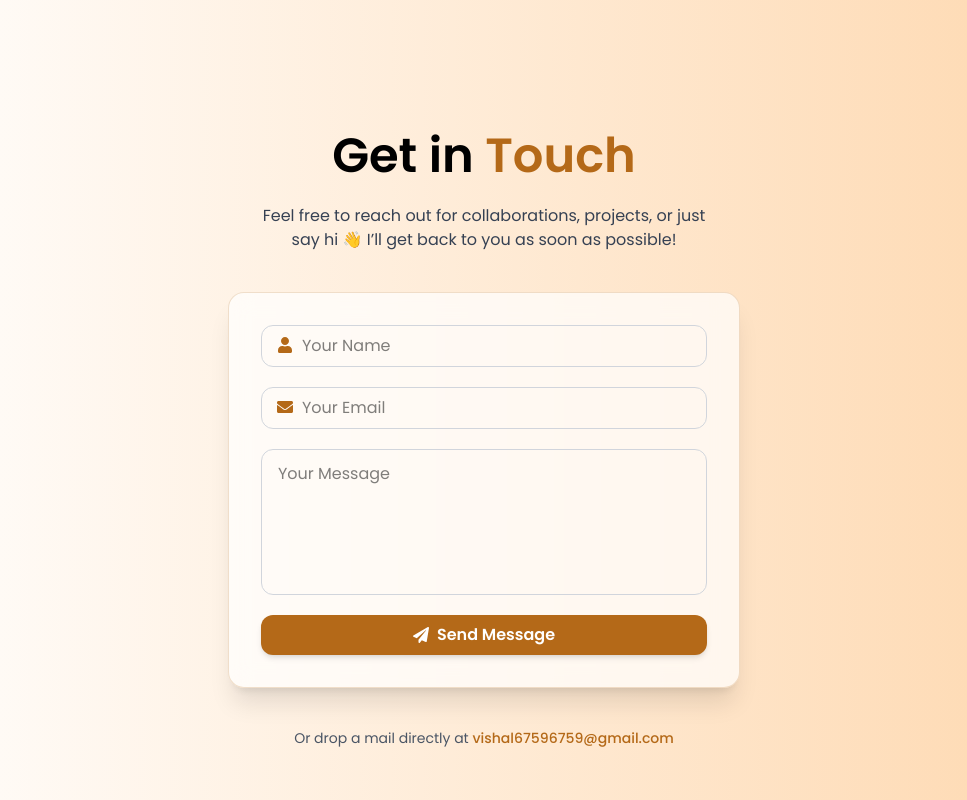
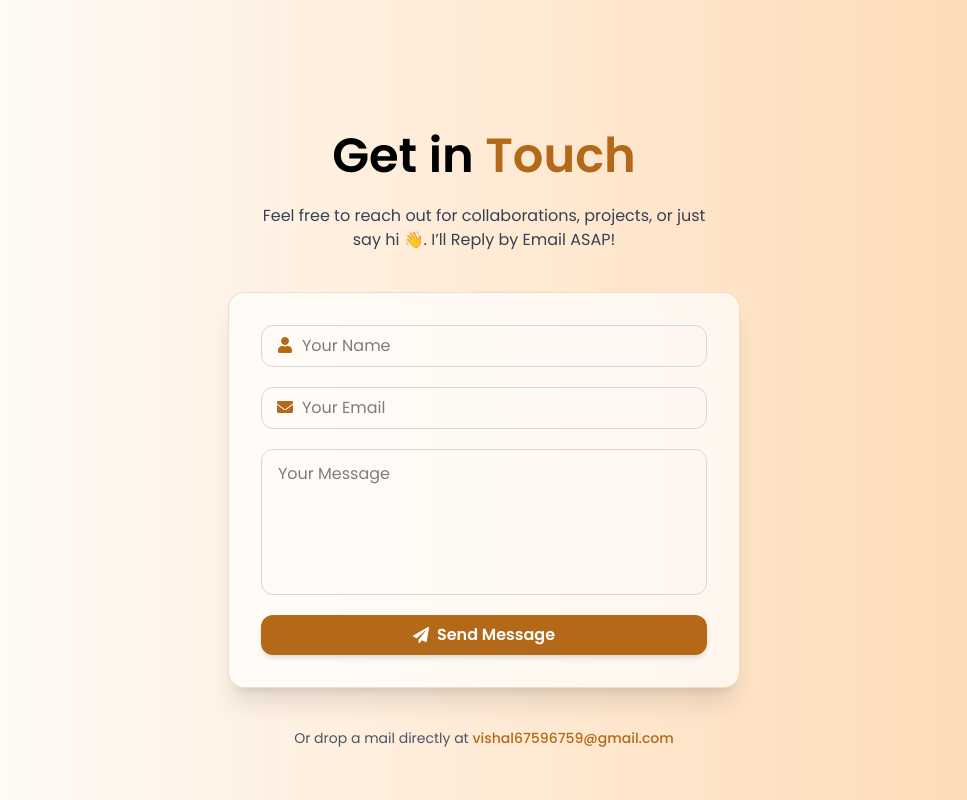
Before and after one commit to EXPRT-CODER/Portfolio, a React (Vite) app: page / in a window 1280 px wide. Shown: the part 3618-4418 px from the top of the page, without its empty margins (156-1123 px from the left). Built offline with nearby package versions, Linux system fonts and the light colour scheme.

Commit message:
Revise contact message in Contact.jsx
Updated contact message for improved clarity and response time.

```diff
--- a/src/pages/Contact.jsx
+++ b/src/pages/Contact.jsx
@@ -50,8 +50,8 @@ export default function Contact() {
         transition={{ duration: 0.5, delay: 0.2 }}
         className="text-gray-700 text-center mb-10 max-w-md"
       >
-        Feel free to reach out for collaborations, projects, or just say hi 👋
-        I’ll get back to you as soon as possible!
+        Feel free to reach out for collaborations, projects, or just say hi 👋.
+        I’ll Reply by Email ASAP!
       </motion.p>
 
       {/* ✅ Now using handleSubmit */}
```
